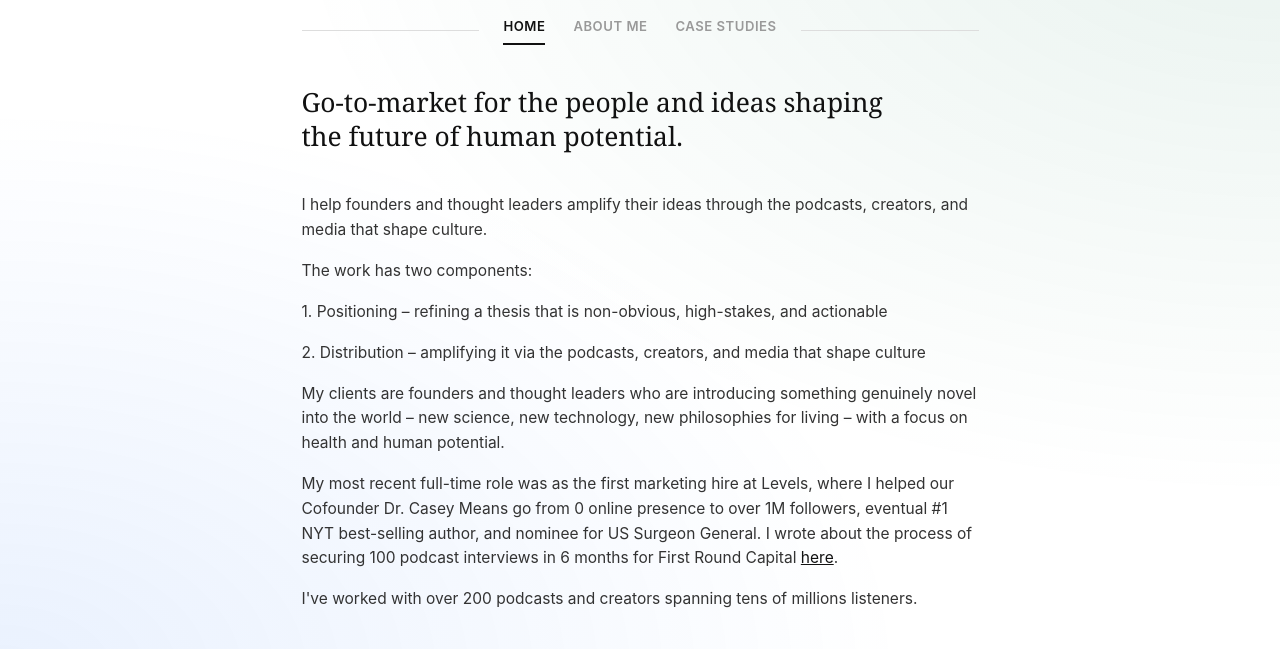
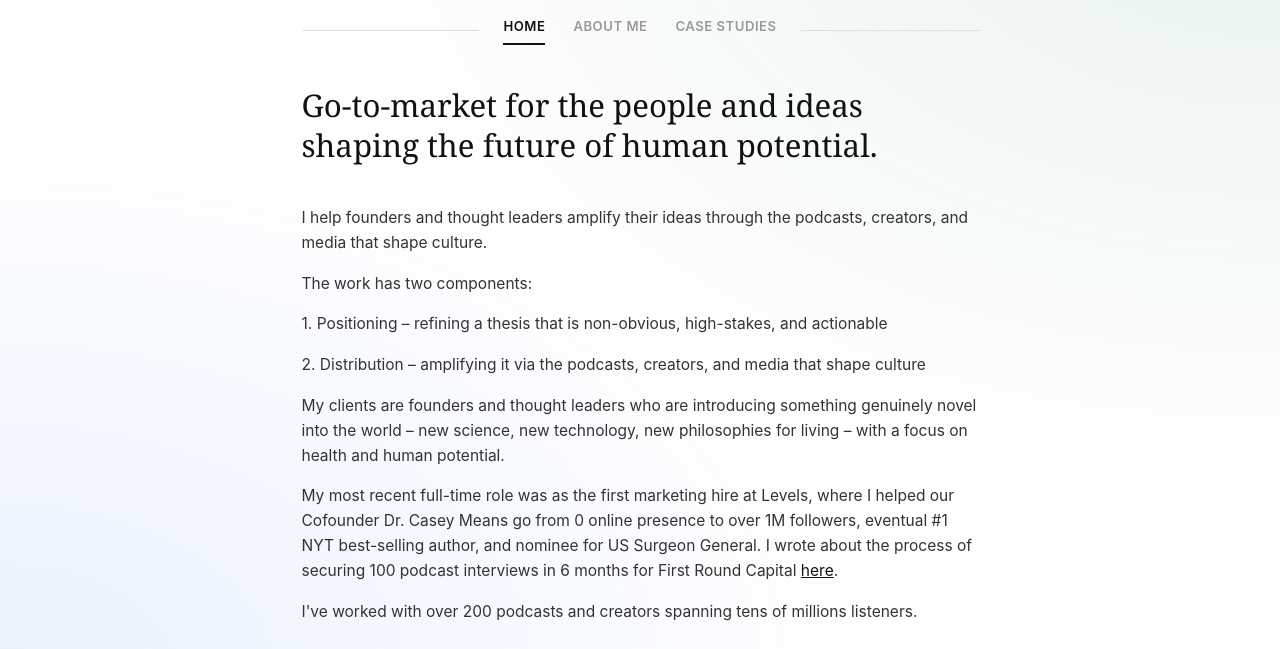
Before and after one commit to thomasmgriffin2-13/tom-griffin-site, a plain HTML site: page index.html in a window 1280 px wide. Shown: the part 125-774 px from the top of the page. Drawn offline with Linux system fonts and the light colour scheme.

Commit message:
Increase homepage headline size slightly
Co-Authored-By: Claude Sonnet 5 <noreply@anthropic.com>

```diff
--- a/index.html
+++ b/index.html
@@ -103,7 +103,7 @@
 
     .headline {
       font-family: Georgia, 'Times New Roman', serif;
-      font-size: 1.65rem;
+      font-size: 1.95rem;
       font-weight: 400;
       line-height: 1.3;
       color: #111;
```
